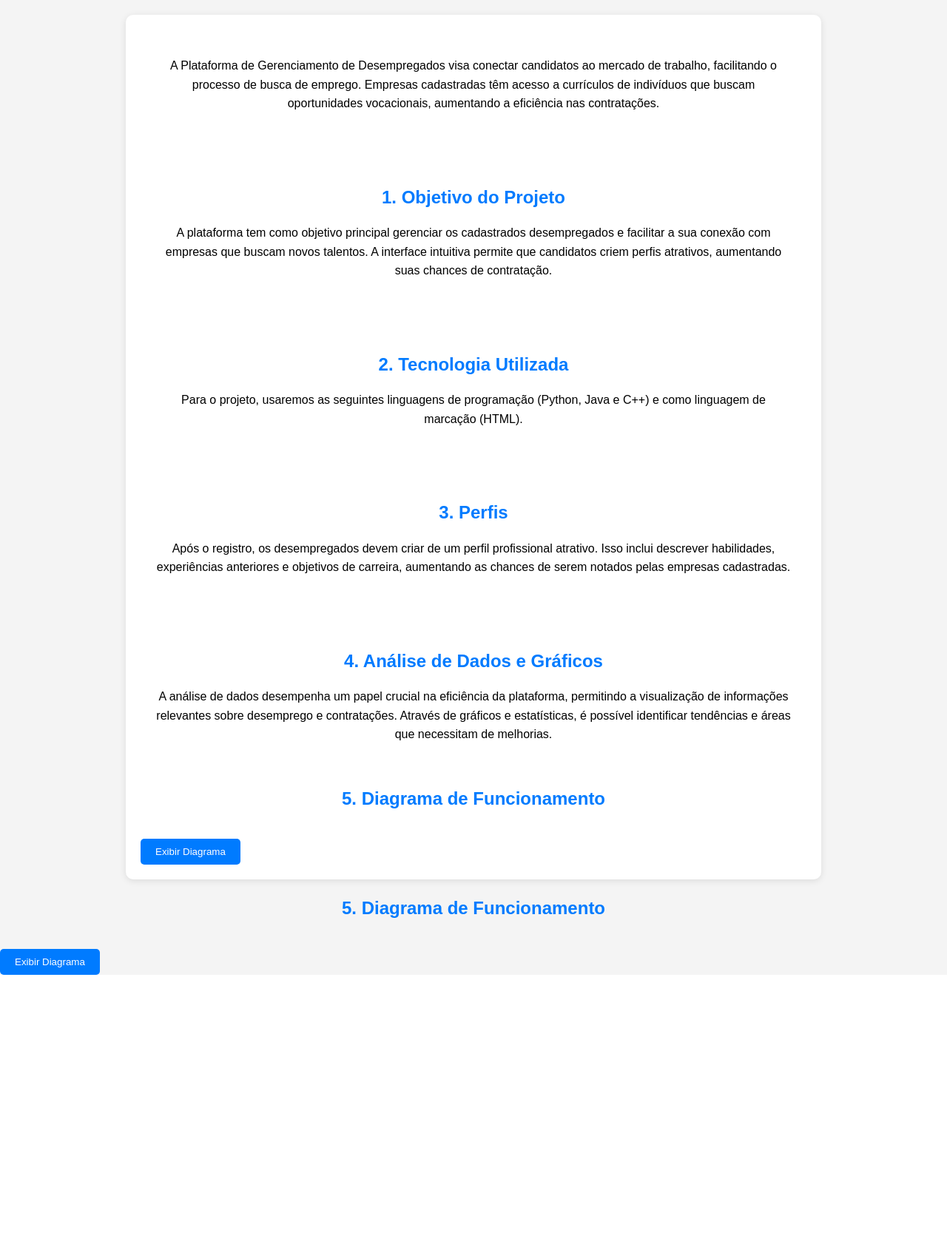
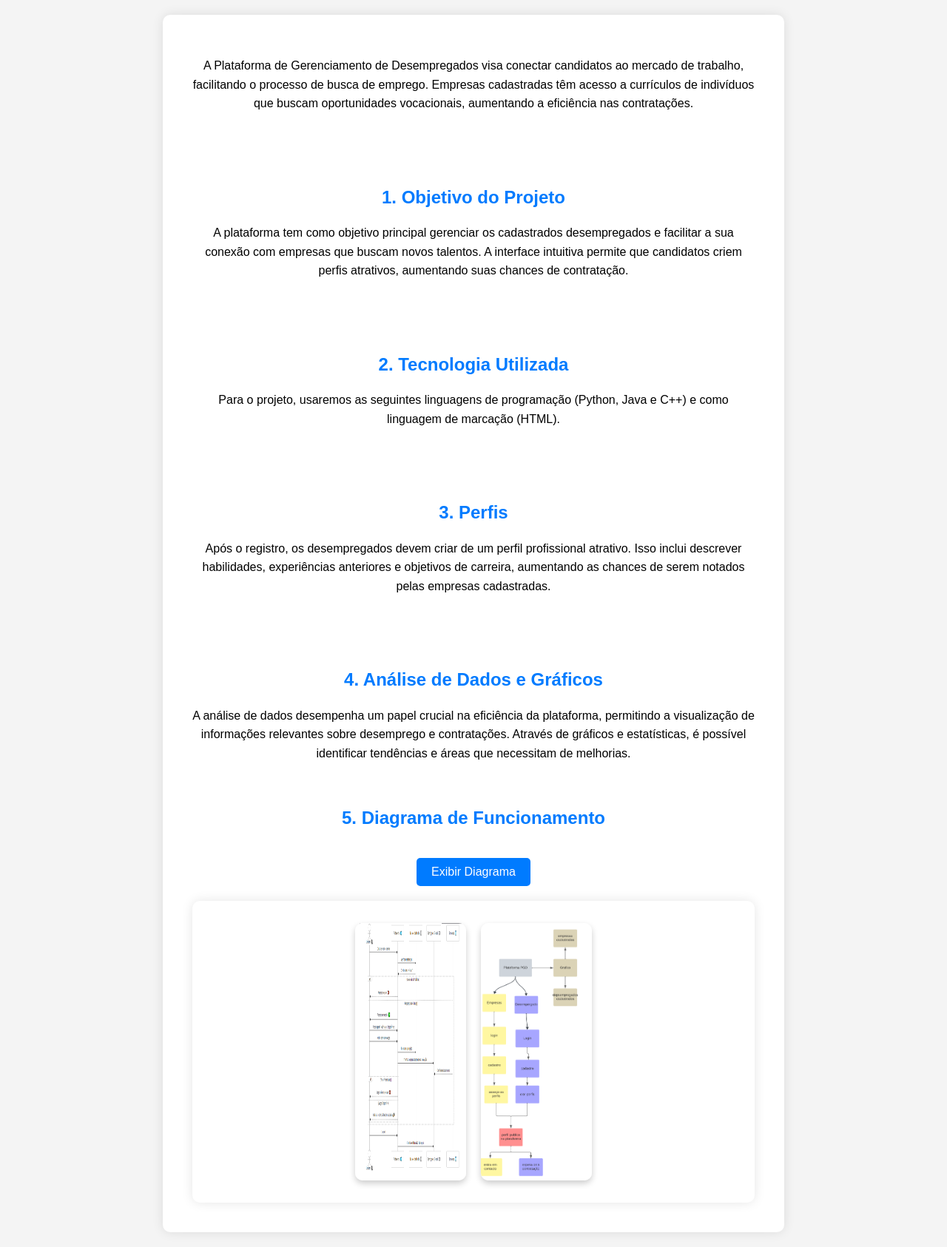
Before and after one commit to Eudneygabriel/python, a Flask app: page /pagina9 in a window 1280 px wide. Shown: the part 134-1820 px from the top of the page at 74% size. Before the commit the page ends 1452 px from the top, so only its background shows below. Run offline with Flask 3, Linux system fonts and the light colour scheme.

Commit message:
adicionar UMl

```diff
--- a/static/styles4.css
+++ b/static/styles4.css
@@ -68,8 +68,7 @@ footer {
   margin: 0;
 }
 
-h2,
-h3 {
+h2, h3 {
   color: #007bff;
   margin-bottom: 15px;
 }
@@ -152,3 +151,90 @@ a:hover {
 .btn:hover {
   background-color: #0056b3;
 }
+
+/* Container central */
+.container {
+  text-align: center;
+  padding: 20px;
+  background-color: #fff;
+  box-shadow: 0 0 15px rgba(0, 0, 0, 0.1);
+  border-radius: 10px;
+  max-width: 800px; /* Aumentando o tamanho máximo do container */
+  width: 90%;
+}
+
+/* Estilo das imagens */
+img {
+  max-width: 150px; /* Tamanho reduzido */
+  margin: 10px;
+  border-radius: 10px;
+  cursor: pointer;
+  box-shadow: 0 4px 8px rgba(0, 0, 0, 0.2); /* Sombras em volta das imagens */
+  transition: transform 0.3s, box-shadow 0.3s; /* Transição suave */
+}
+
+img:hover {
+  transform: scale(1.05); /* Efeito de aumento ao passar o mouse */
+}
+
+/* Botões */
+button {
+  background-color: #4CAF50;
+  color: white;
+  border: none;
+  padding: 10px 20px;
+  margin-top: 10px;
+  border-radius: 5px;
+  cursor: pointer;
+  font-size: 16px;
+  transition: background-color 0.3s;
+}
+
+button:hover {
+  background-color: #45a049;
+}
+
+/* Modal (popup) */
+.modal {
+  display: none;
+  position: fixed;
+  top: 0;
+  left: 0;
+  width: 100%;
+  height: 100%;
+  background-color: rgba(0, 0, 0, 0.5);
+  justify-content: center;
+  align-items: center;
+}
+
+/* Conteúdo do Modal */
+.modal-content {
+  background-color: #fff;
+  padding: 20px;
+  border-radius: 10px;
+  max-width: 80%;
+  text-align: center;
+}
+
+.modal-content img {
+  max-width: 100%;
+  height: auto;
+  border-radius: 10px;
+}
+
+/* Botão de Fechar */
+.close {
+  background-color: #f44336;
+  color: white;
+  border: none;
+  padding: 10px 20px;
+  margin-top: 10px;
+  border-radius: 5px;
+  cursor: pointer;
+  font-size: 16px;
+  transition: background-color 0.3s;
+}
+
+.close:hover {
+  background-color: #d32f2f;
+}
--- a/templates/PGD.html
+++ b/templates/PGD.html
@@ -7,9 +7,7 @@
       Documentação do Projeto Plataforma de Gerenciamento de Desempregados
     </title>
     <link
-      rel="stylesheet"
-      href="{{ url_for('static', filename='styles4.css') }}"
-    />
+      rel="stylesheet" href="{{ url_for('static', filename='styles4.css') }}" />
   </head>
   <body>
     <header>
@@ -80,19 +78,64 @@
   });
 </script>
 
-      </section>
+<div class="container">
 
+        <!-- Container para as imagens -->
+        <div style="display: flex; justify-content: center;">
+          <!-- Primeira Imagem -->
+          <img id="imagem1" src="{{ url_for('static', filename='diagrama.png') }}"
+               alt="Imagem 1">
+
+          <!-- Segunda Imagem -->
+          <img id="imagem2" src="{{ url_for('static', filename='diagrama2.png') }}"
+               alt="Imagem 2">
+      </div>
+
+      <!-- Modal para a Primeira Imagem -->
+      <div id="modal1" class="modal">
+          <div class="modal-content">
+              <img src="{{ url_for('static', filename='diagrama.png') }}" alt="Imagem 1 Grande">
+              <button class="close" onclick="fecharModal('modal1')">Fechar</button>
+          </div>
+      </div>
+
+      <!-- Modal para a Segunda Imagem -->
+      <div id="modal2" class="modal">
+          <div class="modal-content">
+              <img src="{{ url_for('static', filename='diagrama2.png') }}" alt="Imagem 2 Grande">
+              <button class="close" onclick="fecharModal('modal2')">Fechar</button>
+          </div>
+      </div>
+  </div>
+
+  <script>
+      // Função para abrir o modal específico
+      function abrirModal(modalId) {
+          document.getElementById(modalId).style.display = 'flex';
+      }
+
+      // Função para fechar o modal específico
+      function fecharModal(modalId) {
+          document.getElementById(modalId).style.display = 'none';
+      }
+
+      // Associar eventos de clique às imagens
+      document.getElementById('imagem1').onclick = function() {
+          abrirModal('modal1');
+      };
+
+      document.getElementById('imagem2').onclick = function() {
+          abrirModal('modal2');
+      };
+
+      // Fechar modal ao clicar fora do conteúdo
+      window.onclick = function(event) {
+          if (event.target.classList.contains('modal')) {
+              event.target.style.display = 'none';
+          }
+      };
+  </script>
     </main>
-    <section id="diagrama" class="topicos">
-      <h2>5. Diagrama de Funcionamento</h2>
-      <button id="btn-diagrama" class="btn">Exibir Diagrama</button>
-    </section>
-
-    <script>
-      document.getElementById("btn-diagrama").addEventListener("click", function () {
-        window.open("{{ url_for('static', filename='Diagrama.png') }}", '_blank');
-      });
-    </script>
 
   </body>
 </html>
```
Also changed, not shown: static/diagrama2.png (added).
